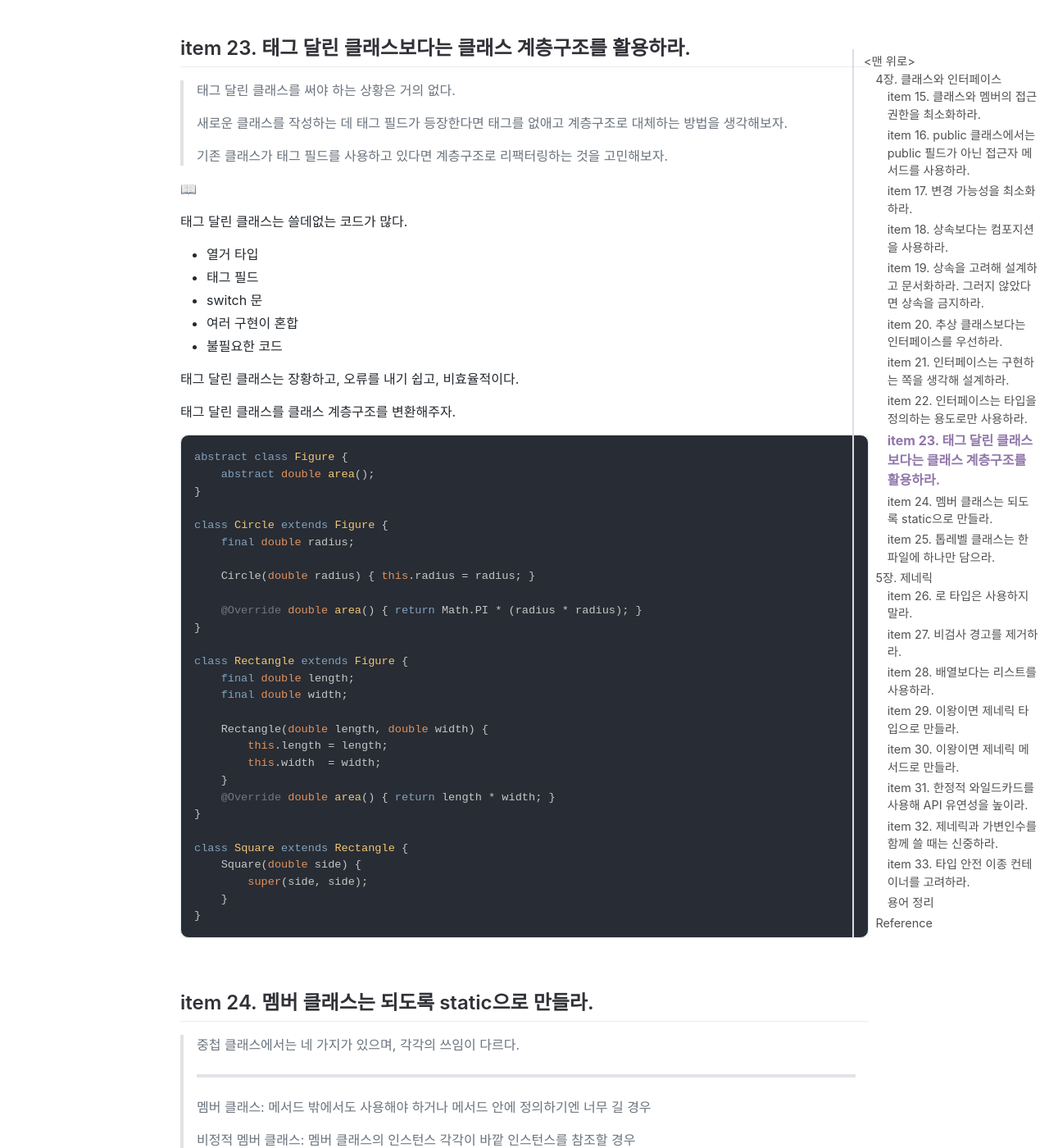
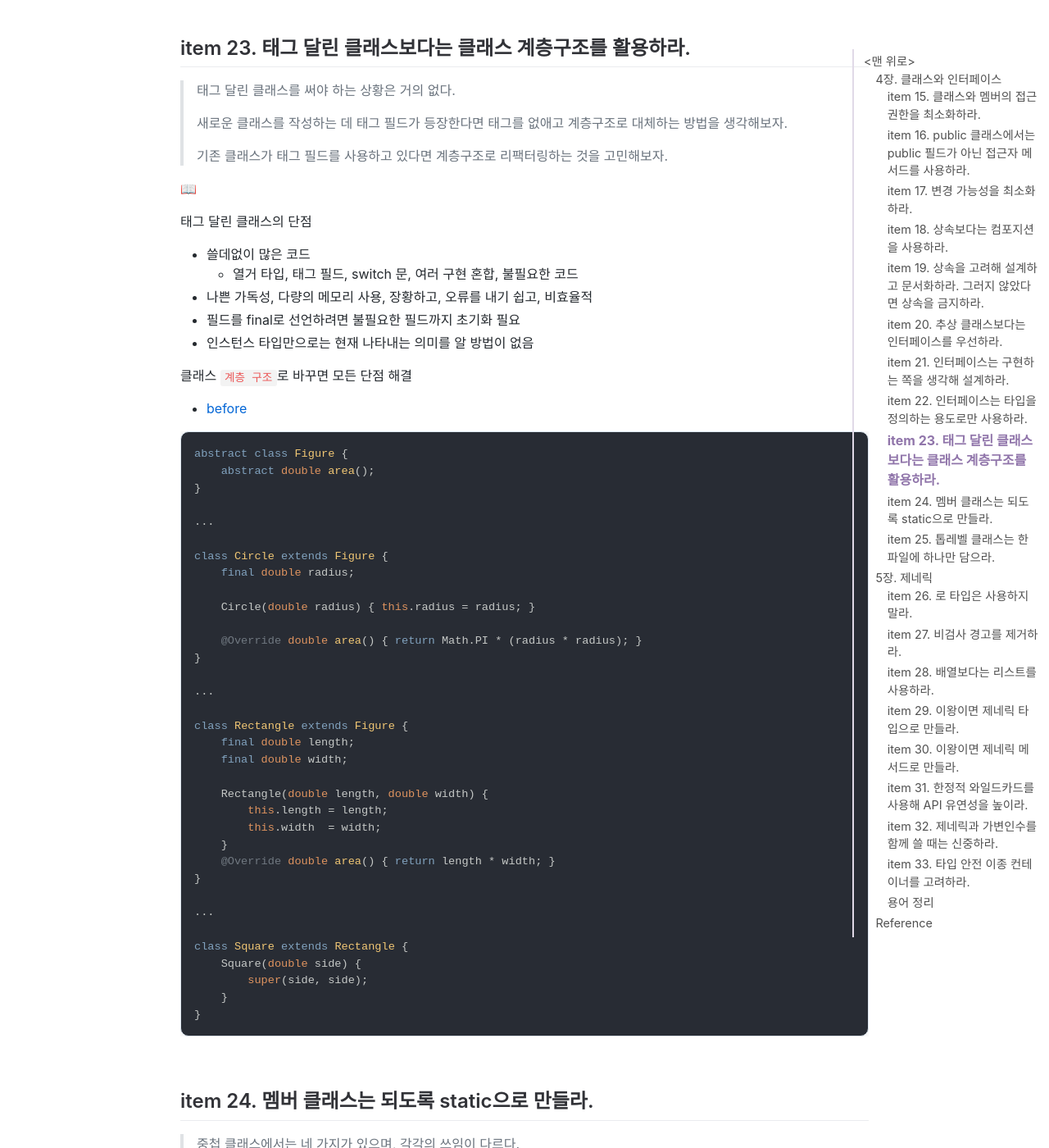
Before and after one commit to jihunparkme/jihunparkme.github.io, a Jekyll site: the page built from _posts/2023-04-22-Effective-Java-Class-Interface-Generics.md, in a window 1280 px wide and 1400 px high, scrolled down 9886 px. Shown: the whole window at 82% size. Built offline with Jekyll 4.4.1, drawn with Linux system fonts in a browser that asks for light colours; nearby versions of some CDN libraries; comment, search, counter and statistics services are not loaded.

Commit message:
[Effective Java] item 23. 태그 달린 클래스보다는 클래스 계층구조를 활용하라.

````diff
--- a/_posts/2023-04-22-Effective-Java-Class-Interface-Generics.md
+++ b/_posts/2023-04-22-Effective-Java-Class-Interface-Generics.md
@@ -419,21 +419,23 @@ public class PhysicalConstants {
 
 📖
 
-태그 달린 클래스는 쓸데없는 코드가 많다.
-- 열거 타입
-- 태그 필드
-- switch 문
-- 여러 구현이 혼합
-- 불필요한 코드
+태그 달린 클래스의 단점
+- 쓸데없이 많은 코드
+  - 열거 타입, 태그 필드, switch 문, 여러 구현 혼합, 불필요한 코드
+- 나쁜 가독성, 다량의 메모리 사용, 장황하고, 오류를 내기 쉽고, 비효율적
+- 필드를 final로 선언하려면 불필요한 필드까지 초기화 필요
+- 인스턴스 타입만으로는 현재 나타내는 의미를 알 방법이 없음
 
-태그 달린 클래스는 장황하고, 오류를 내기 쉽고, 비효율적이다.
+클래스 `계층 구조`로 바꾸면 모든 단점 해결
 
-태그 달린 클래스를 클래스 계층구조를 변환해주자.
+- [before](https://github.com/jihunparkme/Effective-JAVA/blob/main/effective-java-part2/src/main/java/me/whiteship/chapter04/item23/taggedclass/Figure.java)
 
 ```java
 abstract class Figure {
     abstract double area();
 }
+
+...
 
 class Circle extends Figure {
     final double radius;
@@ -442,6 +444,8 @@ class Circle extends Figure {
 
     @Override double area() { return Math.PI * (radius * radius); }
 }
+
+...
 
 class Rectangle extends Figure {
     final double length;
@@ -453,6 +457,8 @@ class Rectangle extends Figure {
     }
     @Override double area() { return length * width; }
 }
+
+...
 
 class Square extends Rectangle {
     Square(double side) {
````
